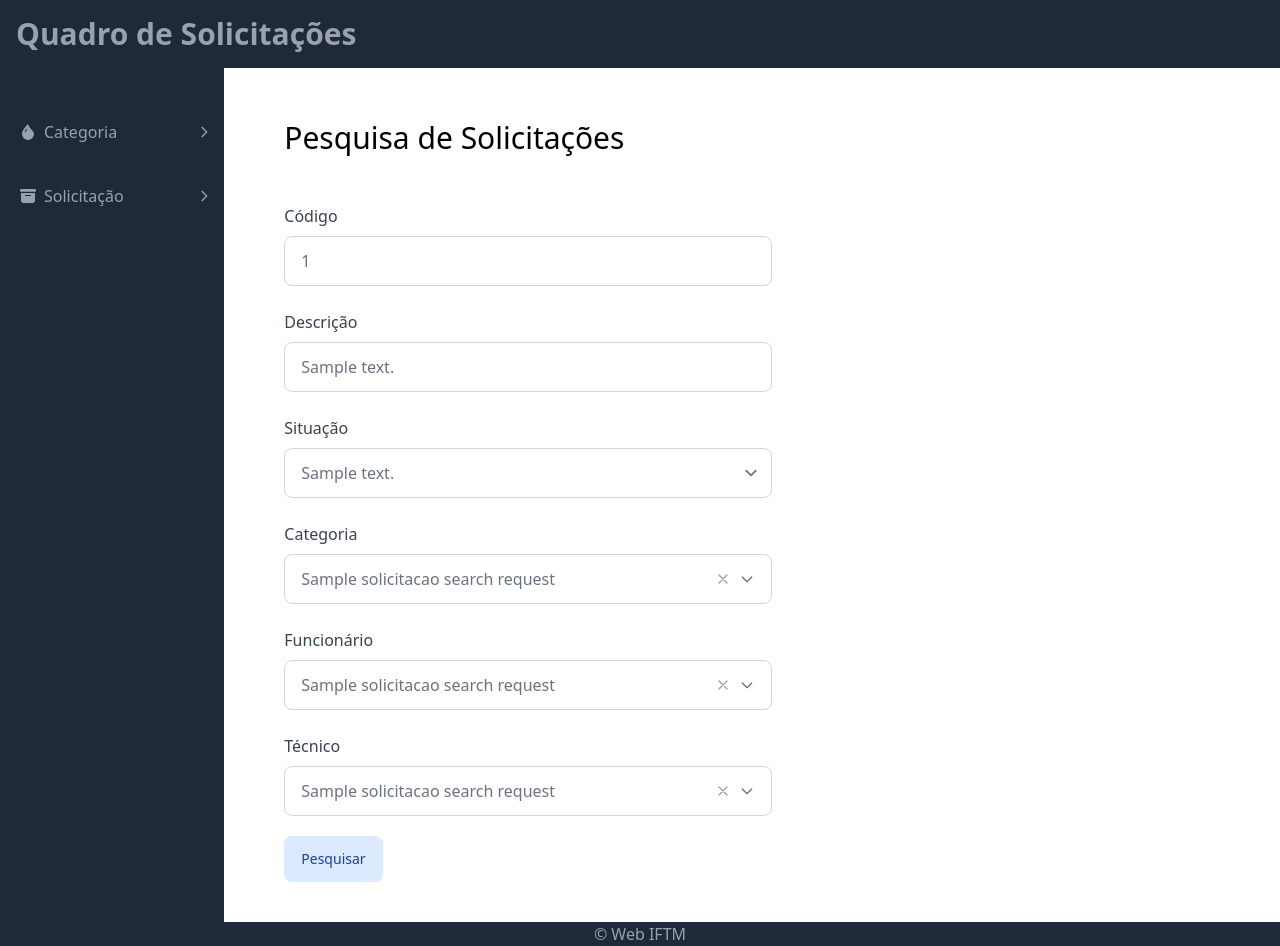
After one commit to brenda-dev001/quadro-de-solicitacoes, a Spring app: template src/main/resources/templates/solicitacoes/lista.html in a window 1280 px wide. The commit adds this page. Run offline with Thymeleaf, Linux system fonts and the light colour scheme; the template is opened without the code that fills it: most values are stand-ins (such as "Sample title", 1, 10 or a date in 2020); data that the repository does not hold is empty; style sheets or scripts are compiled from the project's sources.

Commit message:
feat: adiciona pesquisa de solicitacoes

```diff
--- a/src/main/java/com/quadrosolicitacoes/solicitacao/SolicitacaoRepository.java
+++ b/src/main/java/com/quadrosolicitacoes/solicitacao/SolicitacaoRepository.java
@@ -1,5 +1,7 @@
 package com.quadrosolicitacoes.solicitacao;
 
 import org.springframework.data.jpa.repository.JpaRepository;
+import org.springframework.data.jpa.repository.JpaSpecificationExecutor;
 
-public interface SolicitacaoRepository extends JpaRepository<Solicitacao, Long> { }
+public interface SolicitacaoRepository extends JpaRepository<Solicitacao, Long>,
+        JpaSpecificationExecutor<Solicitacao> { }
--- a/src/main/resources/templates/layout/fragments/menu.html
+++ b/src/main/resources/templates/layout/fragments/menu.html
@@ -27,6 +27,7 @@
     <button th:replace="~{components/menu-item-button :: menu-item-button('Solicitação', ~{::#cadastrar-icon})}"></button>
     <div x-show="open" class="space-y-4 ps-10">
       <div th:replace="~{components/menu-item-option :: menu-item-option('Abrir', @{/solicitacoes/nova}, ~{::#cadastrar-icon})}"></div>
+      <div th:replace="~{components/menu-item-option :: menu-item-option('Pesquisar', @{/solicitacoes}, ~{::#pesquisar-icon})}"></div>
     </div>
   </div>
 
--- /dev/null
+++ b/src/main/resources/templates/solicitacoes/lista.html
@@ -0,0 +1,69 @@
+<!DOCTYPE html>
+<html lang="pt-BR" xmlns:th="http://www.thymeleaf.org" xmlns:layout="http://www.thymeleaf.org"
+    layout:decorate="~{layout/layoutpadrao}">
+<head>
+    <meta charset="UTF-8" />
+    <meta name="viewport" content="width=device-width, initial-scale=1.0, shrink-to-fit=no" />
+    <title>Pesquisa de Solicitações</title>
+</head>
+<body>
+    <main layout:fragment="conteudo" th:fragment="conteudo" id="main" class="flex flex-col align-middle w-full m-10">
+        <h3 class="text-xl md:text-3xl mt-3 ms-5">Pesquisa de Solicitações</h3>
+
+        <form th:hx-get="@{/solicitacoes}" th:object="${solicitacaoSearchRequest}" class="w-1/2 mt-6 ms-5">
+            <div th:replace="~{components/forms :: inputNumero(
+                textoLabel='Código', nomeAtributo='id', valorAtributo=*{id}, showGroups=true)}"></div>
+            <div th:replace="~{components/forms :: inputTexto(
+                textoLabel='Descrição', nomeAtributo='descricao', valorAtributo=*{descricao})}"></div>
+            <div th:replace="~{components/forms :: selectNormal(
+                textoLabel='Situação', nomeAtributo='status', valorAtributo=*{status},
+                listaOpcoes=${situacoes})}"></div>
+<div th:replace="~{components/forms :: inputBuscavel(
+                textoLabel='Categoria', nomeAtributo='categoriaId', nomeAtributoTexto='nomeCategoria',
+                placeholderBusca='Digite o nome para buscar...', urlBusca='/solicitacoes/pesquisarcategoria',
+                valorAtributo=*{categoriaId}, valorAtributoTexto=*{nomeCategoria}, isValidado=false)}"></div>
+<div th:replace="~{components/forms :: inputBuscavel(
+                textoLabel='Funcionário', nomeAtributo='solicitanteId', nomeAtributoTexto='nomeSolicitante',
+                placeholderBusca='Digite o nome para buscar...', urlBusca='/solicitacoes/pesquisarfuncionario',
+                valorAtributo=*{solicitanteId}, valorAtributoTexto=*{nomeSolicitante}, isValidado=false)}"></div>
+<div th:replace="~{components/forms :: inputBuscavel(
+                textoLabel='Técnico', nomeAtributo='tecnicoId', nomeAtributoTexto='nomeTecnico',
+                placeholderBusca='Digite o nome para buscar...', urlBusca='/solicitacoes/pesquisartecnico',
+                valorAtributo=*{tecnicoId}, valorAtributoTexto=*{nomeTecnico}, isValidado=false)}"></div>
+            <button type="submit" class="mt-5 py-3 px-4 inline-flex items-center gap-x-2 text-sm font-medium rounded-lg border border-transparent bg-blue-100 text-blue-800 hover:bg-blue-200 focus:outline-none focus:bg-blue-200 disabled:opacity-50 disabled:pointer-events-none">Pesquisar</button>
+        </form>
+        <div th:if="${not pagina.vazia}" class="flex flex-col w-full mt-5">
+            <div class="overflow-x-auto border rounded-xl shadow">
+                <table class="min-w-full divide-y divide-gray-200">
+                    <thead><tr><th:block th:replace="~{components/paginacao :: coluna(${pagina}, 'id', 'Código', '')}"></th:block>
+<th:block th:replace="~{components/paginacao :: coluna(${pagina}, 'dataCriacao', 'Abertura', '')}"></th:block>
+<th:block th:replace="~{components/paginacao :: coluna(${pagina}, 'status', 'Situação', '')}"></th:block>
+<th class="px-6 py-3 text-start text-xs font-medium text-gray-500 uppercase">Descrição</th>
+<th class="px-6 py-3 text-start text-xs font-medium text-gray-500 uppercase">Categoria</th>
+<th class="px-6 py-3 text-start text-xs font-medium text-gray-500 uppercase">Funcionário</th>
+<th class="px-6 py-3 text-start text-xs font-medium text-gray-500 uppercase">Técnico</th>
+<th class="px-6 py-3 text-start text-xs font-medium text-gray-500 uppercase">Ação</th>
+</tr></thead>
+                    <tbody>
+                        <tr th:each="solicitacao : ${pagina.conteudo}" class="odd:bg-white even:bg-gray-100 hover:bg-gray-200">
+                            <td th:text="${solicitacao.id}" class="px-6 py-4 text-sm text-gray-800"></td>
+<td th:text="${#temporals.format(solicitacao.dataCriacao, 'dd/MM/yyyy HH:mm')}" class="px-6 py-4 text-sm text-gray-800"></td>
+<td th:text="${solicitacao.status}" class="px-6 py-4 text-sm text-gray-800"></td>
+<td th:text="${solicitacao.descricao}" class="px-6 py-4 text-sm text-gray-800"></td>
+<td th:text="${solicitacao.nomeCategoria}" class="px-6 py-4 text-sm text-gray-800"></td>
+<td th:text="${solicitacao.nomeSolicitante}" class="px-6 py-4 text-sm text-gray-800"></td>
+<td th:text="${solicitacao.nomeTecnico ?: 'Não atribuído'}" class="px-6 py-4 text-sm text-gray-800"></td>
+
+                            <td class="px-6 py-4 text-sm font-medium">
+                                <a th:hx-get="@{/solicitacoes/{id}(id=${solicitacao.id})}" hx-push-url="true"
+                                    class="cursor-pointer text-blue-600 hover:text-blue-500 hover:underline">Detalhes</a>
+                            </td>
+                        </tr>
+                    </tbody>
+                </table>
+            </div>
+            <div th:replace="~{components/paginacao :: paginacao(${pagina})}"></div>
+        </div>
+    </main>
+</body>
+</html>
```
Also changed, not shown: pom.xml (+8 -0 lines), src/main/java/com/quadrosolicitacoes/solicitacao/SolicitacaoController.java (+24 -0 lines), src/main/java/com/quadrosolicitacoes/solicitacao/SolicitacaoService.java (+7 -0 lines), src/main/java/com/quadrosolicitacoes/solicitacao/SolicitacaoSpecs.java (added, +41 -0 lines), src/main/java/com/quadrosolicitacoes/solicitacao/dto/SolicitacaoSearchRequest.java (added, +7 -0 lines).
